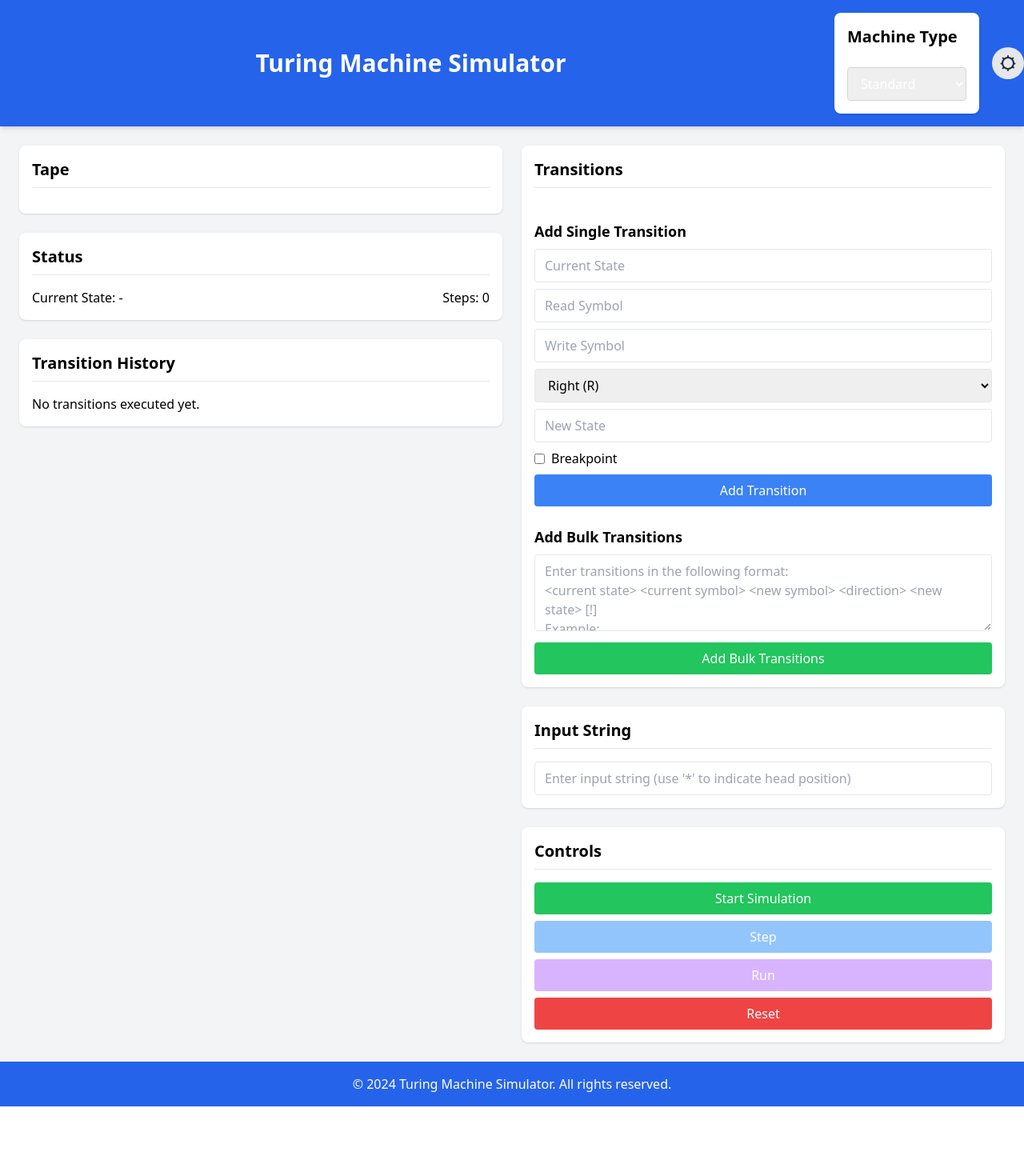
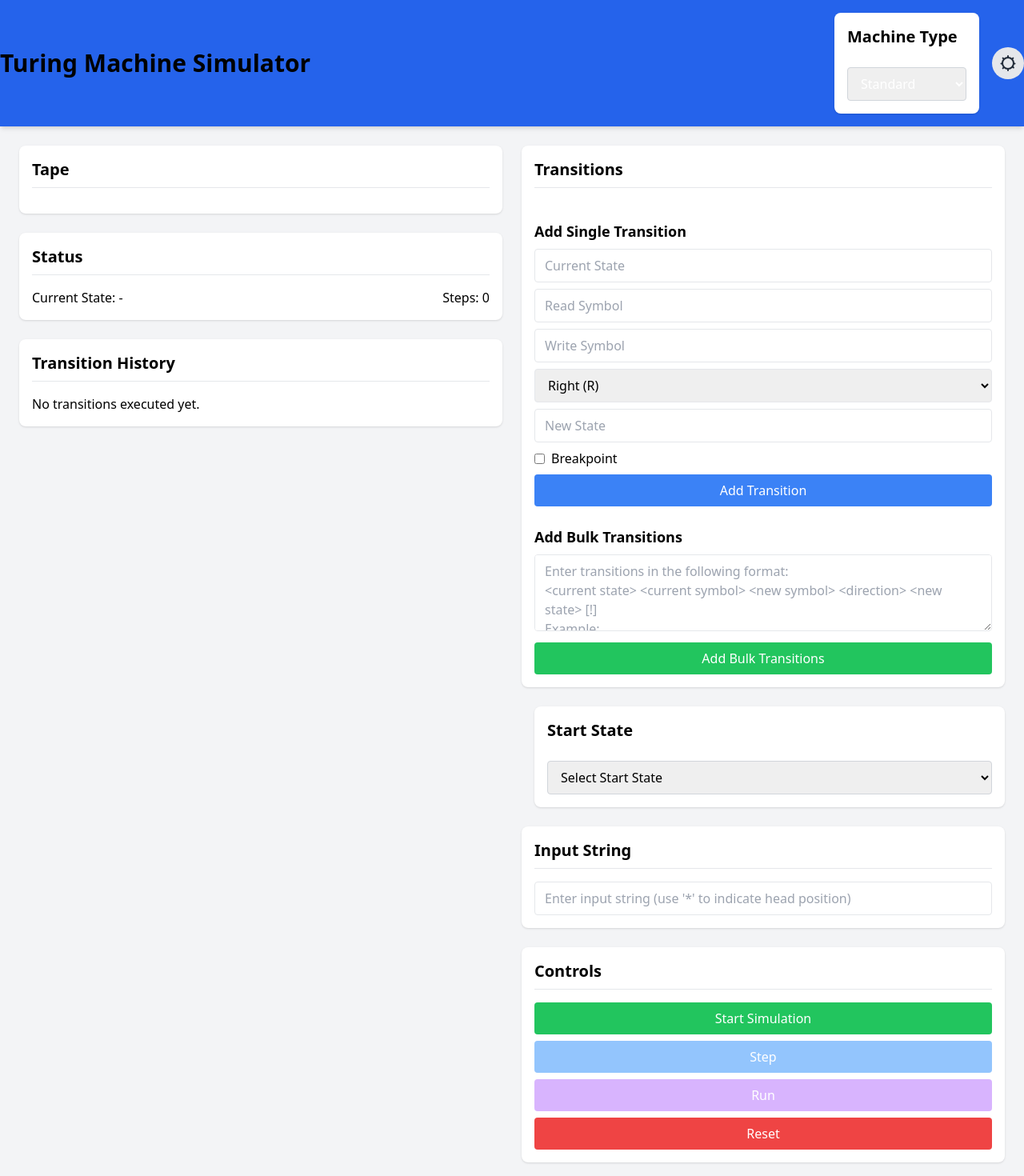
Before and after one commit to Ankit-0202/turing-machine-simulator, a React (Create React App) app in the folder frontend/: page / in a window 1280 px wide. Shown: the top 1470 px of the page at 80% size. Before the commit the page ends 1383 px from the top, so only its background shows below. Built offline with nearby package versions, Linux system fonts and the light colour scheme.

Commit message:
Push broken tm

```diff
--- a/frontend/package.json
+++ b/frontend/package.json
@@ -127,6 +127,7 @@
     "react-redux": "^8.0.2",
     "react-router-dom": "^6.3.0",
     "react-swipeable": "^7.0.0",
+    "react-toastify": "^10.0.5",
     "react-transition-group": "^4.4.2",
     "redux": "^4.2.0",
     "redux-persist": "^6.0.0",
--- a/frontend/src/App.tsx
+++ b/frontend/src/App.tsx
@@ -1,6 +1,6 @@
 // frontend/src/App.tsx
 
-import React, { useState } from 'react'
+import React, { useState, useEffect } from 'react'
 import MachineTypeSelector from './components/MachineTypeSelector/MachineTypeSelector.component'
 import TapeDisplay from './components/TapeDisplay/TapeDisplay.component'
 import TransitionInputComponent from './components/TransitionInput/TransitionInput.component'
@@ -9,6 +9,7 @@ import ControlsComponent from './components/Controls/Controls.component'
 import StatusDisplay from './components/StatusDisplay/StatusDisplay.component'
 import TransitionHistory from './components/TransitionHistory/TransitionHistory.component'
 import DarkModeToggle from './components/DarkModeToggle/DarkModeToggle.component'
+import StartStateSelector from './components/StartStateSelector/StartStateSelector.component' // Import StartStateSelector
 import api from './api'
 import {
   TransitionInput,
@@ -34,6 +35,11 @@ function App() {
     MachineType.STANDARD
   ) // Add machine type state
 
+  // Derive valid states from transitions
+  const validStates = Array.from(
+    new Set(transitions.flatMap((t) => [t.current_state, t.new_state]))
+  )
+
   const handleStart = async () => {
     if (transitions.length === 0) {
       alert(
@@ -48,7 +54,8 @@ function App() {
     }
 
     try {
-      await api.post('/initialize', {
+      const response = await api.post('/initialise', {
+        // Corrected endpoint to '/initialise'
         transitions: transitions.map((t) => ({
           current_state: t.current_state,
           read_symbol: t.read_symbol,
@@ -61,6 +68,7 @@ function App() {
         start_state: startState,
         machine_type: machineType // Send machine type to backend
       })
+
       // Initialize UI without performing the first step
       setTape(
         inputString.includes('*')
@@ -167,16 +175,18 @@ function App() {
   return (
     <div className="App font-sans bg-gray-100 dark:bg-gray-800 min-h-screen flex flex-col">
       {/* Header */}
-      <header className="bg-blue-600 text-white py-4 shadow-md flex items-center">
-        <h1 className="text-3xl font-bold text-center flex-1">
+      <header className="bg-blue-600 text-white py-4 shadow-md flex items-center justify-between">
+        <h1 className="text-3xl font-bold text-primary">
           Turing Machine Simulator
         </h1>
+        <div className="flex items-center space-x-4">
           <MachineTypeSelector
             selectedType={machineType}
             setSelectedType={setMachineType}
           />{' '}
           {/* Add MachineTypeSelector */}
           <DarkModeToggle /> {/* Include the DarkModeToggle component */}
+        </div>
       </header>
 
       {/* Main Content */}
@@ -194,6 +204,11 @@ function App() {
           <TransitionInputComponent
             transitions={transitions}
             setTransitions={setTransitions}
+          />
+          <StartStateSelector
+            validStates={validStates}
+            selectedStartState={startState}
+            setSelectedStartState={setStartState}
           />
           <InputStringComponent
             inputString={inputString}
--- /dev/null
+++ b/frontend/src/components/StartStateSelector/StartStateSelector.component.tsx
@@ -0,0 +1,34 @@
+// frontend/src/components/StartStateSelector/StartStateSelector.component.tsx
+
+import React from 'react'
+import { StartStateSelectorProps } from './StartStateSelector.model'
+
+const StartStateSelector: React.FC<StartStateSelectorProps> = ({
+  validStates,
+  selectedStartState,
+  setSelectedStartState
+}) => {
+  return (
+    <div className="bg-white dark:bg-gray-700 p-4 rounded-lg shadow ml-4 mt-4">
+      <h3 className="text-xl font-semibold mb-4 pb-2 text-primary">
+        Start State
+      </h3>
+      <select
+        value={selectedStartState}
+        onChange={(e) => setSelectedStartState(e.target.value)}
+        className="w-full border border-gray-300 dark:border-gray-600 rounded px-3 py-2 focus:outline-none focus:ring-2 focus:ring-blue-500 dark:bg-gray-600 dark:text-white"
+      >
+        <option value="" disabled>
+          Select Start State
+        </option>
+        {validStates.map((state, index) => (
+          <option key={index} value={state}>
+            {state}
+          </option>
+        ))}
+      </select>
+    </div>
+  )
+}
+
+export default StartStateSelector
--- a/frontend/src/components/TransitionInput/TransitionInput.component.tsx
+++ b/frontend/src/components/TransitionInput/TransitionInput.component.tsx
@@ -19,7 +19,7 @@ const TransitionInputComponent: React.FC<TransitionInputComponentProps> = ({
 
   const [bulkInput, setBulkInput] = useState<string>('')
 
-  // Corrected handleChange function with type guard
+  // Handle input changes with type guards
   const handleChange = (
     e: React.ChangeEvent<
       HTMLInputElement | HTMLSelectElement | HTMLTextAreaElement
@@ -53,7 +53,10 @@ const TransitionInputComponent: React.FC<TransitionInputComponentProps> = ({
       return
     }
 
+    // Prevent adding duplicate transitions (optional)
     setTransitions([...transitions, newTransition])
+
+    // Reset the form
     setNewTransition({
       current_state: '',
       read_symbol: '',
@@ -132,8 +135,8 @@ const TransitionInputComponent: React.FC<TransitionInputComponentProps> = ({
         breakpoint = true
       }
 
-      // Validate symbols (cannot use ';', '*' except in specific contexts, '_' as blank)
-      const invalidSymbols = new Set([';', ' ', '\t'])
+      // Validate symbols (cannot use ';', except in specific contexts, '_' as blank)
+      const invalidSymbols = new Set([';'])
       if (read_symbol !== '*' && invalidSymbols.has(read_symbol)) {
         alert(`Invalid read_symbol "${read_symbol}" in line ${i + 1}`)
         return
@@ -192,15 +195,9 @@ const TransitionInputComponent: React.FC<TransitionInputComponentProps> = ({
         {transitions.map((transition, index) => (
           <div key={index} className="flex items-center justify-between">
             <span className="text-primary">
-              ({transition.current_state}, {transition.read_symbol}) → (
-              {transition.write_symbol !== '*'
-                ? transition.write_symbol
-                : transition.read_symbol}
-              , {transition.direction},{' '}
-              {transition.new_state !== '*'
-                ? transition.new_state
-                : transition.current_state}
-              ){transition.breakpoint && ' [Breakpoint]'}
+              {transition.current_state} {transition.read_symbol}{' '}
+              {transition.write_symbol} {transition.direction}{' '}
+              {transition.new_state} {transition.breakpoint ? '!' : ''}
             </span>
             <button
               onClick={() => removeTransition(index)}
@@ -285,7 +282,7 @@ const TransitionInputComponent: React.FC<TransitionInputComponentProps> = ({
         <textarea
           value={bulkInput}
           onChange={(e) => setBulkInput(e.target.value)}
-          placeholder={`Enter transitions in the following format:\n<current state> <current symbol> <new symbol> <direction> <new state> [!]\nExample:\nstart 1 1 l start\nstart _ _ * halt-accept !`}
+          placeholder={`Enter transitions in the following format:\n<current state> <current symbol> <new symbol> <direction> <new state> [!]\nExample:\nstart 1 1 l start\nstart _ _ * halt-accept !\n; This is a comment`}
           className="w-full h-24 px-3 py-2 border rounded focus:outline-none focus:ring-2 focus:ring-blue-500 dark:bg-gray-600 dark:border-gray-500 dark:text-white"
         />
         <button
--- a/frontend/src/components/TransitionInput/TransitionInput.model.ts
+++ b/frontend/src/components/TransitionInput/TransitionInput.model.ts
@@ -4,5 +4,5 @@ import { TransitionInput } from '../../types'
 
 export interface TransitionInputComponentProps {
   transitions: TransitionInput[]
-  setTransitions: React.Dispatch<React.SetStateAction<TransitionInput[]>>
+  setTransitions: (transitions: TransitionInput[]) => void
 }
```
Also changed, not shown: frontend/src/components/StartStateSelector/StartStateSelector.model.ts (added, +7 -0 lines), 1 other file (tests, documents, lock files or other folders). Lines whose indentation alone changed are shown as unchanged.
